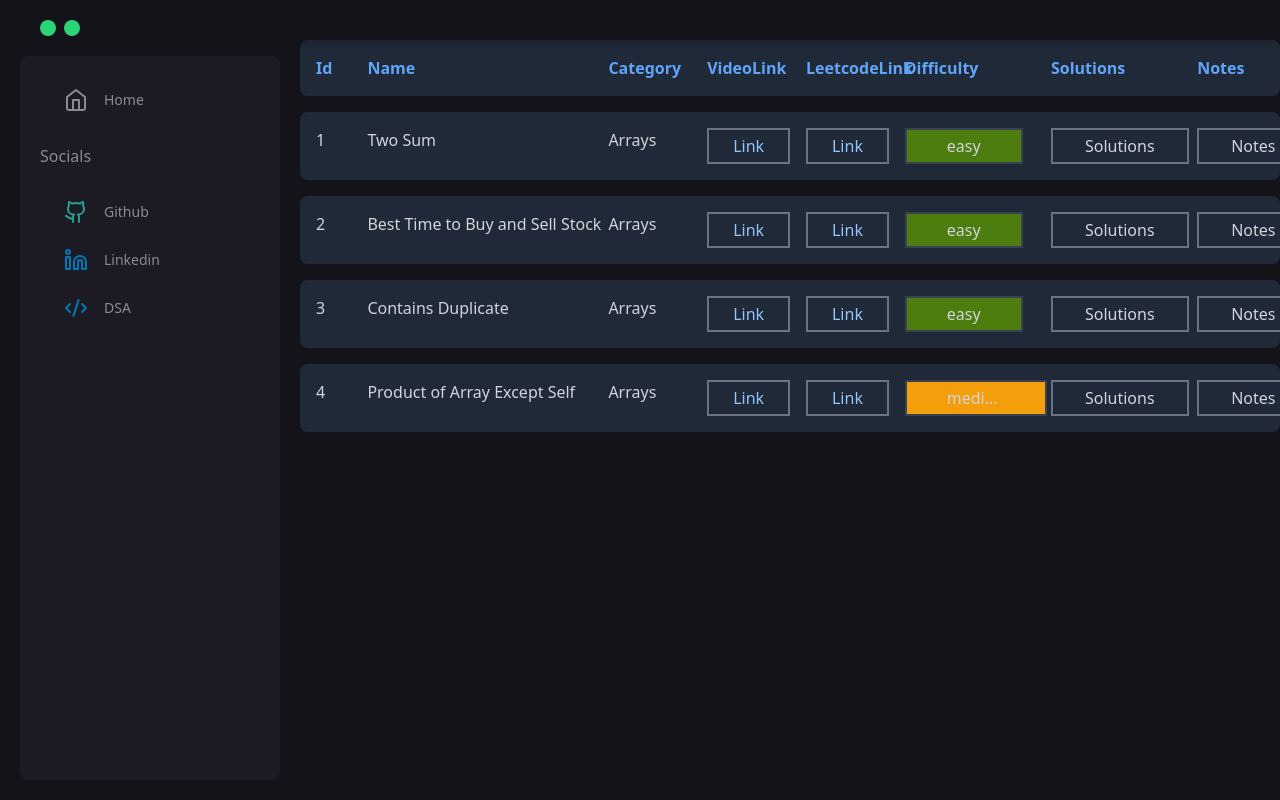
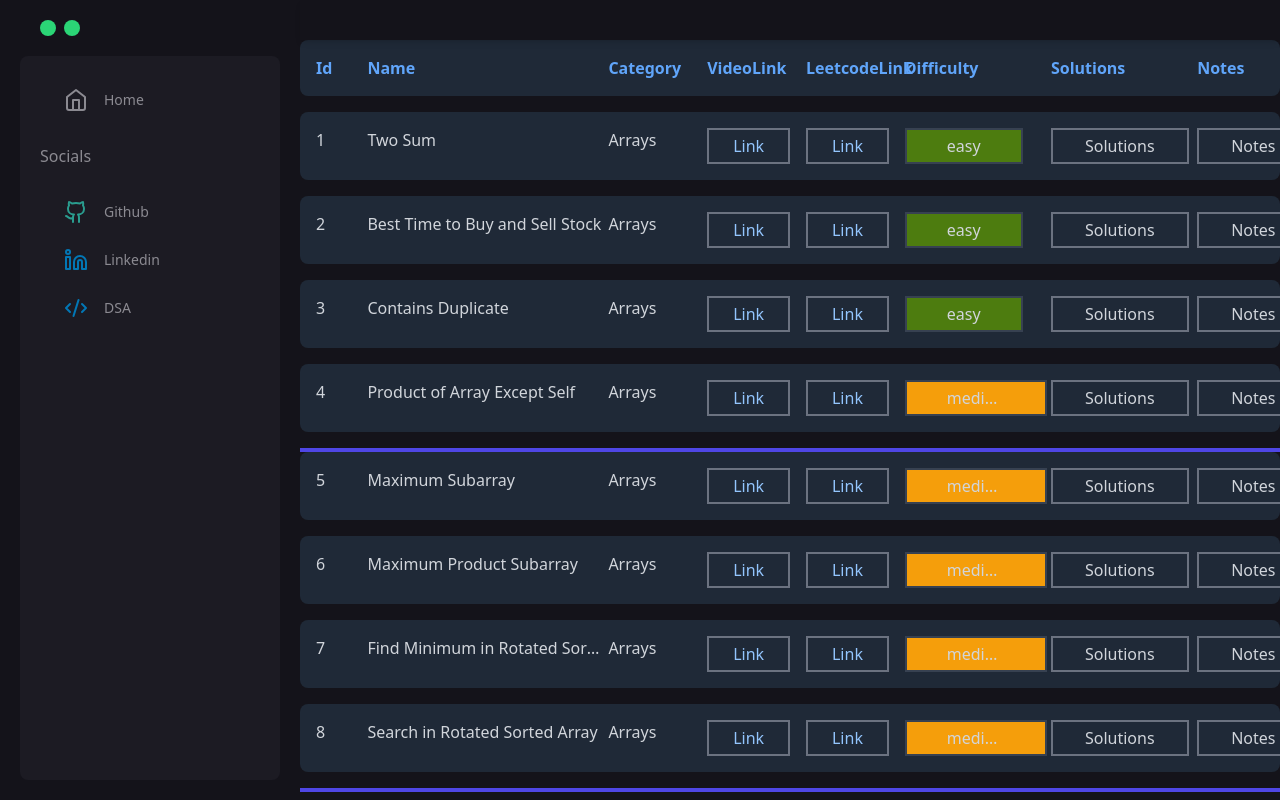
Before and after one commit to durgeshkryadav/durgesh-yadav, a Next.js app: page /dsa in a window 1280 px wide. Shown: the top 800 px of the page. Built offline with nearby package versions, Linux system fonts and the light colour scheme.

Commit message:
added divider

```diff
--- a/src/components/Card/DSACard.tsx
+++ b/src/components/Card/DSACard.tsx
@@ -3,6 +3,7 @@ import React, { useState } from "react";
 import { IDSADataType } from "../utils/dsaData";
 import { DifficultyTypeEnum } from "@/enum";
 import ModalComponent from "../Modal/Modal";
+import { Divider } from "@mui/material";
 
 interface IProblemRowProps {
   data: IDSADataType;
@@ -73,6 +74,9 @@ const ProblemRow = ({ data }: IProblemRowProps) => {
           </span>
         </div>
       </div>
+      {data.id % 4 === 0 && (
+        <div className='border-2 border-solid border-indigo-600 ' />
+      )}
       <ModalComponent
         isOpen={isOpen}
         handleClose={() => setIsOpen(false)}
--- a/src/components/utils/dsaData.ts
+++ b/src/components/utils/dsaData.ts
@@ -148,47 +148,51 @@ const ContainsDuplicate = (nums) => {
       "make two passes, first in-order, second in-reverse, to compute products",
     difficulty: DifficultyTypeEnum.MEDIUM,
   },
-  // {
-  //   id: 5,
-  //   name: "Maximum Subarray",
-  //   category: CategoryTypeEnum.ARRAYS,
-  //   videoLink: "https://youtu.be/5WZl3MMT0Eg",
-  //   leetcodeLink: "https://leetcode.com/problems/maximum-subarray/",
-  //   notes:
-  //     "pattern: prev subarray cant be negative, dynamic programming: compute max sum for each prefix",
-  //   difficulty: DifficultyTypeEnum.MEDIUM,
-  // },
-  // {
-  //   id: 6,
-  //   name: "Maximum Product Subarray",
-  //   category: CategoryTypeEnum.ARRAYS,
-  //   videoLink: "https://youtu.be/lXVy6YWFcRM",
-  //   leetcodeLink: "https://leetcode.com/problems/maximum-product-subarray/",
-  //   notes: "dp: compute max and max-abs-val for each prefix subarr;",
-  //   difficulty: DifficultyTypeEnum.MEDIUM,
-  // },
-  // {
-  //   id: 7,
-  //   name: "Find Minimum in Rotated Sorted Array",
-  //   category: CategoryTypeEnum.ARRAYS,
-  //   videoLink: "https://youtu.be/nIVW4P8b1VA",
-  //   leetcodeLink:
-  //     "https://leetcode.com/problems/find-minimum-in-rotated-sorted-array/",
-  //   notes:
-  //     "check if half of array is sorted in order to find pivot, arr is guaranteed to be in at most two sorted subarrays",
-  //   difficulty: DifficultyTypeEnum.MEDIUM,
-  // },
-  // {
-  //   id: 8,
-  //   name: "Search in Rotated Sorted Array",
-  //   category: CategoryTypeEnum.ARRAYS,
-  //   videoLink: "https://youtu.be/U8XENwh8Oy8",
-  //   leetcodeLink:
-  //     "https://leetcode.com/problems/search-in-rotated-sorted-array/",
-  //   notes:
-  //     "at most two sorted halfs, mid will be apart of left sorted or right sorted, if target is in range of sorted portion then search it, otherwise search other half",
-  //   difficulty: DifficultyTypeEnum.MEDIUM,
-  // },
+  {
+    id: 5,
+    name: "Maximum Subarray",
+    category: CategoryTypeEnum.ARRAYS,
+    videoLink: "https://youtu.be/5WZl3MMT0Eg",
+    leetcodeLink: "https://leetcode.com/problems/maximum-subarray/",
+    solution: `Not Uploaded Yet`,
+    notes:
+      "pattern: prev subarray cant be negative, dynamic programming: compute max sum for each prefix",
+    difficulty: DifficultyTypeEnum.MEDIUM,
+  },
+  {
+    id: 6,
+    name: "Maximum Product Subarray",
+    category: CategoryTypeEnum.ARRAYS,
+    videoLink: "https://youtu.be/lXVy6YWFcRM",
+    leetcodeLink: "https://leetcode.com/problems/maximum-product-subarray/",
+    solution: `Not Uploaded Yet`,
+    notes: "dp: compute max and max-abs-val for each prefix subarr;",
+    difficulty: DifficultyTypeEnum.MEDIUM,
+  },
+  {
+    id: 7,
+    name: "Find Minimum in Rotated Sorted Array",
+    category: CategoryTypeEnum.ARRAYS,
+    videoLink: "https://youtu.be/nIVW4P8b1VA",
+    leetcodeLink:
+      "https://leetcode.com/problems/find-minimum-in-rotated-sorted-array/",
+    solution: `Not Uploaded Yet`,
+    notes:
+      "check if half of array is sorted in order to find pivot, arr is guaranteed to be in at most two sorted subarrays",
+    difficulty: DifficultyTypeEnum.MEDIUM,
+  },
+  {
+    id: 8,
+    name: "Search in Rotated Sorted Array",
+    category: CategoryTypeEnum.ARRAYS,
+    videoLink: "https://youtu.be/U8XENwh8Oy8",
+    leetcodeLink:
+      "https://leetcode.com/problems/search-in-rotated-sorted-array/",
+    solution: `Not Uploaded Yet`,
+    notes:
+      "at most two sorted halfs, mid will be apart of left sorted or right sorted, if target is in range of sorted portion then search it, otherwise search other half",
+    difficulty: DifficultyTypeEnum.MEDIUM,
+  },
   // {
   //   id: 9,
   //   name: "3Sum",
```
